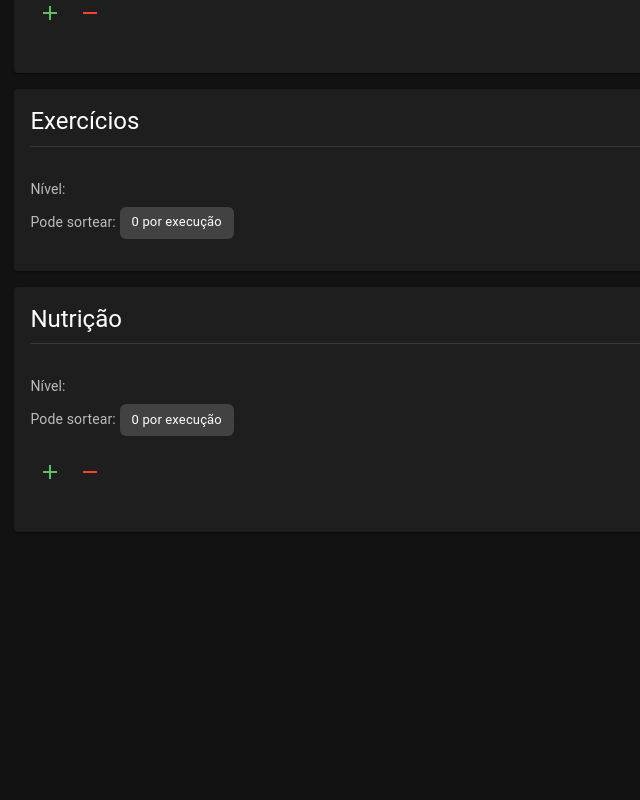
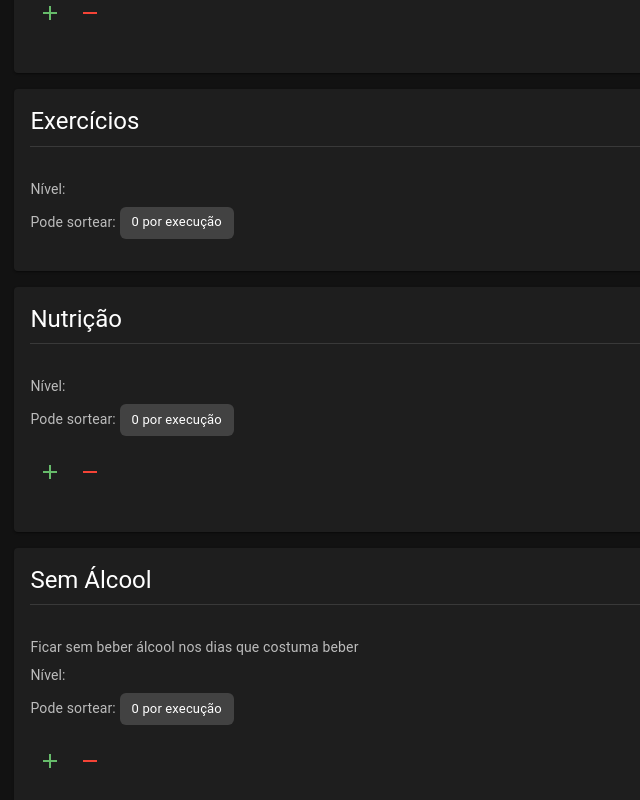
Before and after one commit to guiosouza/react-gamification-web-app, a Next.js app: page /exp in a window 1280 px wide. Shown: the part 954-1754 px from the top of the page, without its empty margins (0-640 px from the left). Before the commit the page ends 1516 px from the top, so only its background shows below. Built offline with nearby package versions, Linux system fonts and the light colour scheme.

Commit message:
Adicionar opção Sem Álcool e ajustar lógica relacionada no componente de tarefas

```diff
--- a/src/app/exp/page.tsx
+++ b/src/app/exp/page.tsx
@@ -41,6 +41,7 @@ const options: TaskOption[] = [
   { label: "Água" },
   { label: "Exercícios" },
   { label: "Nutrição" },
+  { label: "Sem Álcool" },
 ];
 
 export default function Exp() {
@@ -107,6 +108,8 @@ export default function Exp() {
         return Math.floor(levelNumber / 40);
       case "Nutrição":
         return baseMultiplier * 9;
+      case "Sem Álcool":
+        return baseMultiplier * 16;
       case "Exercícios":
         return baseMultiplier;
       case "Água":
@@ -142,7 +145,7 @@ export default function Exp() {
       return basePacks;
     }
 
-    if (selectedTask.label === "Água" || selectedTask.label === "Nutrição") {
+    if (selectedTask.label === "Água" || selectedTask.label === "Nutrição" || selectedTask.label === "Sem Álcool") {
       return basePacks * (taskInput.quantity || 0);
     }
 
--- a/src/components/level-card.tsx
+++ b/src/components/level-card.tsx
@@ -69,7 +69,7 @@ const urlImages: levelImage[] = [
     name: "FOX HOUND Special Forces",
   },
   { level: 378196, path: "/images/big_boss.png", name: "BIG BOSS" },
-  { level: 914500, path: "/images/the_boss.png", name: "The Boss" },
+  { level: 969500, path: "/images/the_boss.png", name: "The Boss" },
 ];
 
 function getLevelData(levelStr: string) {
--- a/src/components/task-card.tsx
+++ b/src/components/task-card.tsx
@@ -103,6 +103,11 @@ export default function TaskCard({
           {taskName}
         </Typography>
         <Divider sx={{ mb: 4 }} />
+        {taskName === "Sem Álcool" ? (
+          <Typography variant="body2" sx={{ color: "text.secondary", mb: 1 }}>
+            Ficar sem beber álcool nos dias que costuma beber
+          </Typography>
+        ) : null}
         <Typography variant="body2" sx={{ color: "text.secondary", mb: 1 }}>
           Nível: {level}
         </Typography>
@@ -144,7 +149,7 @@ export default function TaskCard({
             </Typography>
           </>
         )}
-        {taskName === "Água" || taskName === "Nutrição" ? (
+        {taskName === "Água" || taskName === "Nutrição" || taskName === "Sem Álcool" ? (
           <>
             {!selectedNow ? (
               <div style={{ marginTop: "16px" }}>
```
